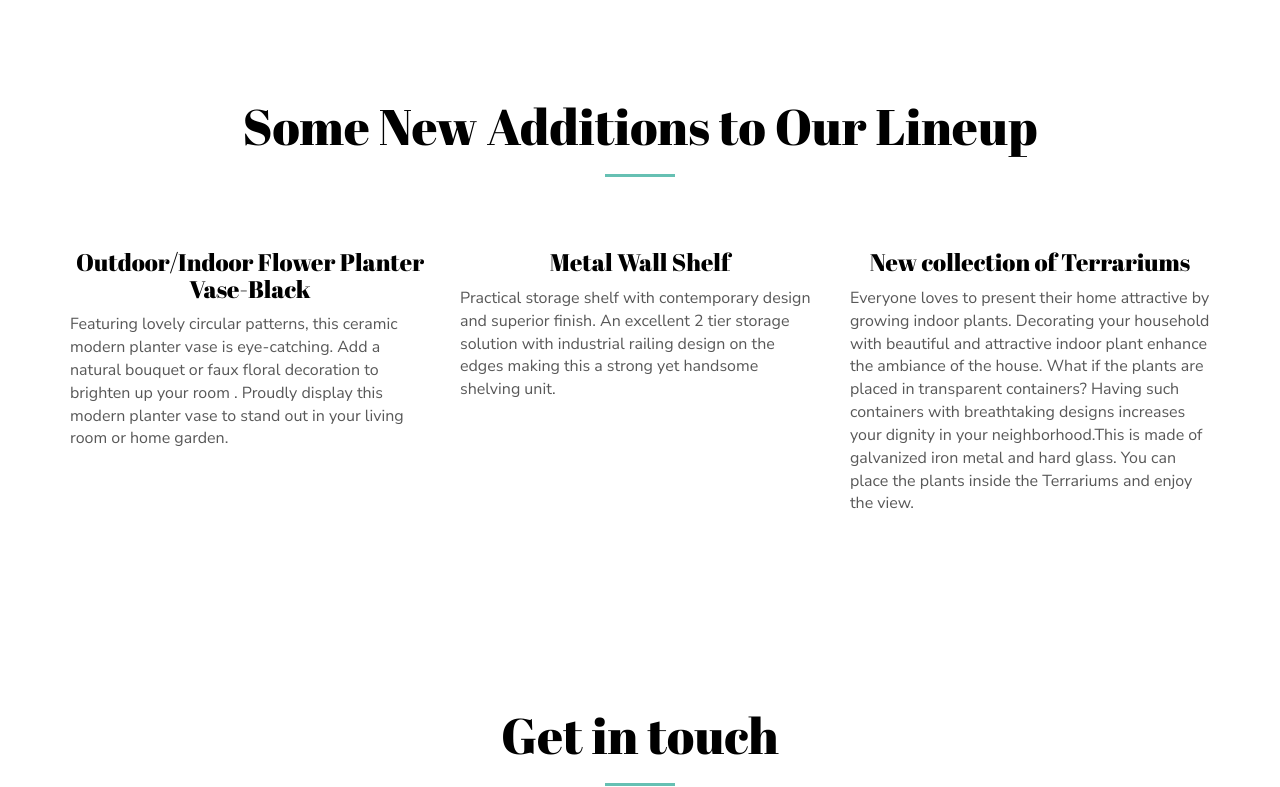
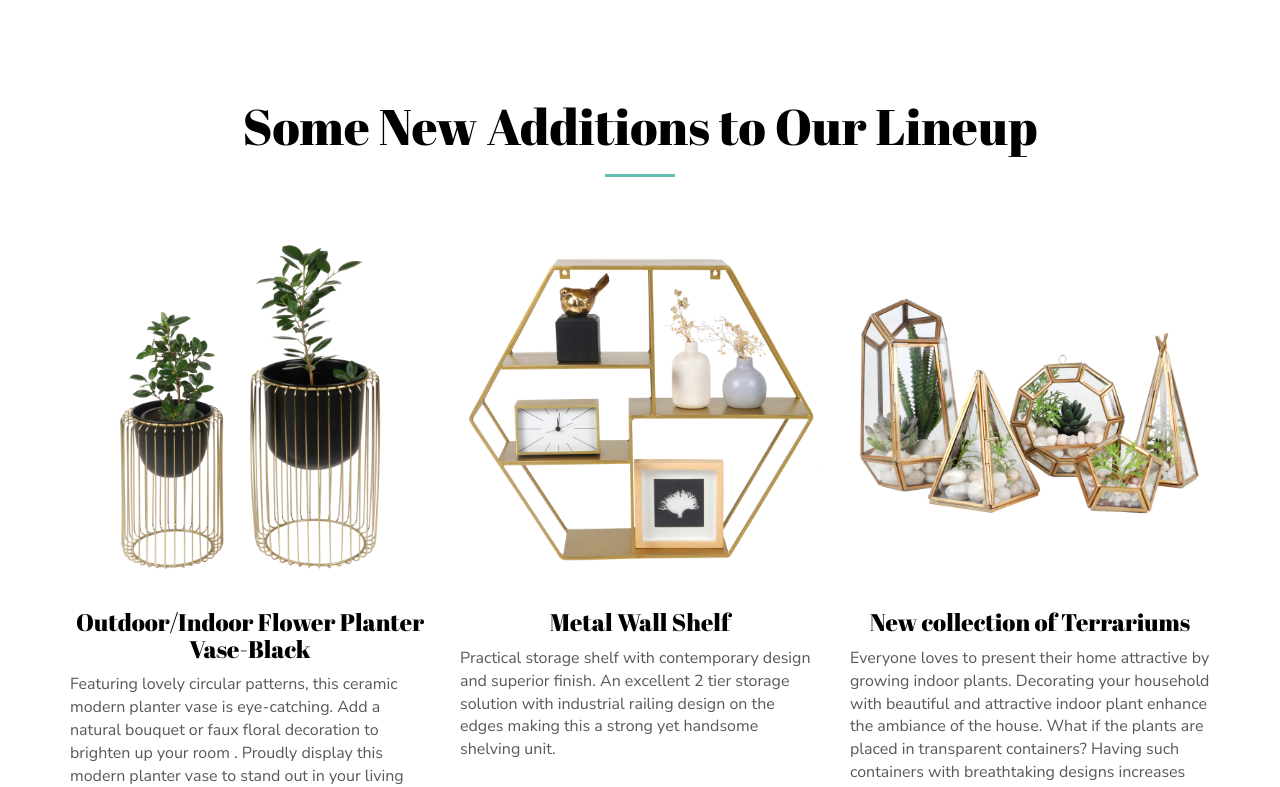
Before and after one commit to AryanWadhawan08/hb, a plain HTML site: page index.html in a window 1280 px wide. Shown: the part 1095-1882 px from the top of the page. Drawn offline with Linux system fonts and the light colour scheme; some packages are replaced by stand-ins of ours.

Commit message:
Update index.html

```diff
--- a/index.html
+++ b/index.html
@@ -121,7 +121,7 @@
 -->
 
 <div class="section-container section-half-background-image-container">
-    <div class="image-column" style="background-image: url('./assets/images/Home Barn Final-04.jpg')"></div>
+    <div class="image-column" style="background-image: url('Home Barn Final-04.jpg')"></div>
     <div class="container">
         <div class="row">
             <div class="section-label reveal">
@@ -148,19 +148,19 @@
         </div>
         <div class="row">
             <div class="col-xs-12 col-md-4">
-                <img src="./assets/images/IMG_0856.jpg" alt="" class="img-responsive">
+                <img src="IMG_0856.jpg" alt="" class="img-responsive">
                 <h3 class="text-center">Outdoor/Indoor Flower Planter Vase-Black</h3>
                 <p>Featuring lovely circular patterns, this ceramic modern planter vase is eye-catching. Add a natural bouquet or faux floral decoration to brighten up your room . Proudly display this modern planter vase to stand out in your living room or home garden.
 </p>
             </div>
 
             <div class="col-xs-12 col-md-4">
-                <img src="./assets/images/IMG_0874.jpg" alt="" class="img-responsive">
+                <img src="IMG_0874.jpg" alt="" class="img-responsive">
                 <h3 class="text-center">Metal Wall Shelf</h3>
                 <p>Practical storage shelf with contemporary design and superior finish. An excellent 2 tier storage solution with industrial railing design on the edges making this a strong yet handsome shelving unit.</p>
             </div>
             <div class="col-xs-12 col-md-4">
-                <img src="./assets/images/IMG_3478.jpg" alt="" class="img-responsive">
+                <img src="IMG_3478.jpg" alt="" class="img-responsive">
                 <h3 class="text-center">New collection of Terrariums</h3>
                 <p>Everyone loves to present their home attractive by growing indoor plants. Decorating your household with beautiful and attractive indoor plant enhance the ambiance of the house. What if the plants are placed in transparent containers? Having such containers with breathtaking designs increases your dignity in your neighborhood.This is made of galvanized iron metal and hard glass. You can place the plants inside the Terrariums and enjoy the view.</p>
             </div>
```
